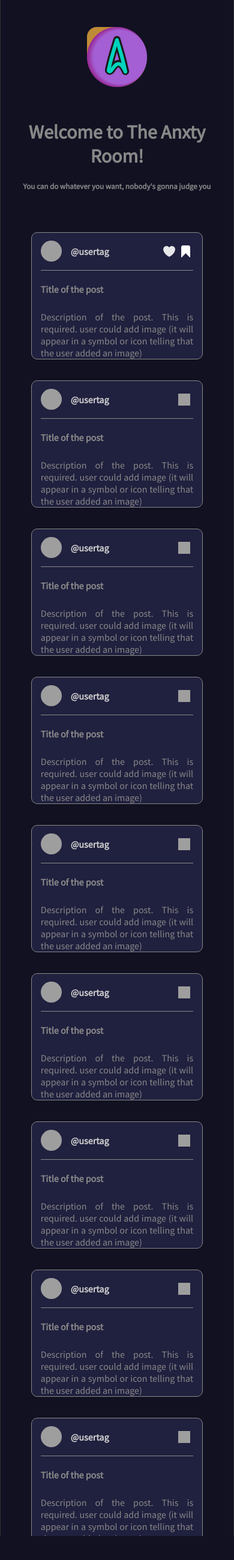
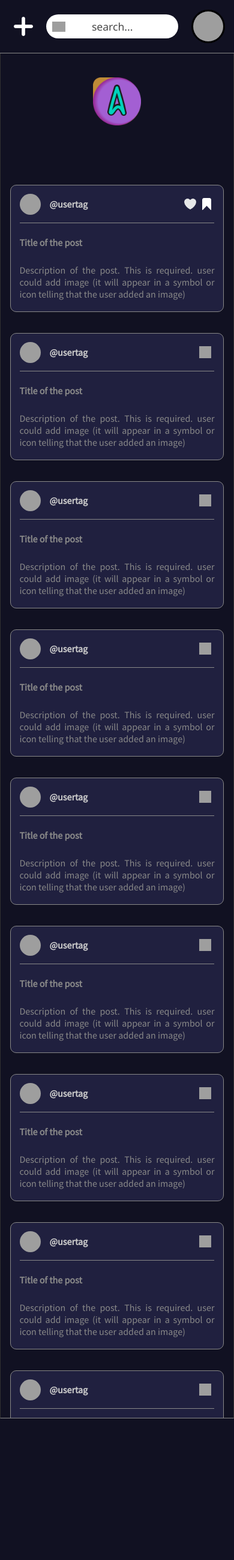
Before and after one commit to patolas01/projects, a PHP site: page /mainPage.html in a window 390 px wide. Shown: the whole page at 60% size. Run offline with PHP 8.4, Linux system fonts and the light colour scheme; grey boxes are pictures that could not be loaded.

Commit message:
mainPage responsive

```diff
--- a/theAnxtyRoom/css/style.css
+++ b/theAnxtyRoom/css/style.css
@@ -4,6 +4,7 @@
             font-family: 'Source Sans Pro', sans-serif !important;
             letter-spacing: small;
             margin: 0;
+            padding: 0;
         }
 
         .container {
@@ -220,7 +221,7 @@
 
         }
 
-        .react img{
+        .react img {
             padding-left: 5px;
             padding-right: 5px;
         }
@@ -229,7 +230,7 @@
             cursor: pointer;
         }
 
-        .reactSave img{
+        .reactSave img {
             width: auto;
             height: auto;
             max-width: 20px;
@@ -278,13 +279,15 @@
             border-bottom: 1px solid #888;
         }
 
-        img.post.UserPic {
+        img.post {
             width: 35px;
             height: 35px;
             border-radius: 50%;
             display: inline;
             margin-right: 15px;
         }
+
+
 
         .userInfo p {
             font-weight: bold;
@@ -331,20 +334,178 @@
             background-color: #555;
         }
 
+        header {
+            display: none;
+        }
+
+        div.backTop {
+            display: none;
+        }
+
+
+
+
+
+
+
+
+
 
 
         /*RESPONSIVE*/
-        @media only screen and (width<700px) {
+        @media only screen and (max-width: 751px) {
+            body {
+                touch-action: manipulation;
+            }
+
             .middle-box {
-                width: 100vw;
+                touch-action: manipulation;
+                margin: 0;
+                padding: 0;
+                width: 100vw !important;
+                height: calc(90svh - 65px);
+                border-bottom: 1px #888888 solid;
             }
 
             .left-box {
+                display: none !important;
+            }
+
+            .right-box {
+                display: none !important;
+            }
+
+
+            article {
+                margin-left: 4%;
+                margin-right: 4%;
+            }
+
+            .middle-box h1,
+            h3 {
                 display: none;
             }
 
-            .right-box {
+            .middle-box img#logo {
+                transform: scale(80%);
+            }
+
+            header {
+                margin: 0;
+                padding: 0;
+                padding-top: 3%;
+                padding-bottom: 3%;
+                display: flex;
+                align-items: center;
+                justify-content: center;
+                position: sticky;
+                width: 100svw;
+                height: 65px;
+                background-color: #112;
+                border-bottom: 1px #888888 solid;
+            }
+
+            header div#profile-r {
+                display: flex;
+                justify-content: center;
+                align-items: center;
+                float: right;
+                height: 100%;
+            }
+
+            header div#addPost-r {
+                display: flex;
+                justify-content: center;
+                align-items: center;
+                height: 100%;
+                float: left;
+                padding-left: 6%;
+
+            }
+
+            header div#searchBar-r {
+                height: 100%;
+                display: flex;
+                justify-content: center;
+                align-items: center;
+                margin-left: auto;
+                margin-right: auto;
+            }
+
+            img.post.profilePic {
+                width: 50px;
+                height: 50px;
+                border: 3px solid black;
+            }
+
+            div.backTop {
+                display: flex;
+                transition-duration: 600ms;
+                opacity: 0;
+                justify-content: center;
+                align-items: center;
+                top: 100px;
+                position: absolute;
+                /*border: 1px solid red;*/
+                height: 50px;
+                width: 100svw;
+            }
+
+            div.backTop img {
+                background-color: #b8b8b8;
+                border-radius: 50%;
+            }
+
+            ::-webkit-scrollbar {
                 display: none;
             }
 
+
+
+            /*searchBar*/
+            input[type=search] {
+                background-size: 10%;
+                background-position: 1%;
+                background-position-x: 10px;
+                background-repeat: no-repeat;
+                background-image: url("https://cdn-icons-png.flaticon.com/512/3917/3917754.png");
+                font-size: 110%;
+                text-align: center;
+                font-family: 'Segoe UI', Tahoma, Geneva, Verdana, sans-serif;
+                border: 0;
+                border-radius: 50px;
+                width: 220px;
+                height: 40px;
+                padding: 10px;
+            }
+
+            input[type=search]:focus {
+                background-image: none;
+            }
+
+
+
+
+
+
+            /* clears the ‘X’ from Internet Explorer */
+            input[type=search]::-ms-clear {
+                display: none;
+                width: 0;
+                height: 0;
+            }
+
+            input[type=search]::-ms-reveal {
+                display: none;
+                width: 0;
+                height: 0;
+            }
+
+            /* clears the ‘X’ from Chrome */
+            input[type="search"]::-webkit-search-decoration,
+            input[type="search"]::-webkit-search-cancel-button,
+            input[type="search"]::-webkit-search-results-button,
+            input[type="search"]::-webkit-search-results-decoration {
+                display: none;
+            }
         }
--- a/theAnxtyRoom/index.html
+++ b/theAnxtyRoom/index.html
@@ -3,6 +3,9 @@
 
 <head>
     <title>TheAnxtyRoom</title>
+    <meta charset="UTF-8">
+    <meta http-equiv="X-UA-Compatible" content="IE=edge">
+    <meta name="viewport" content="width=device-width, initial-scale=1.0">
     <link rel="preconnect" href="https://fonts.googleapis.com">
     <link rel="preconnect" href="https://fonts.gstatic.com" crossorigin>
     <link href="https://fonts.googleapis.com/css2?family=Source+Sans+Pro&display=swap" rel="stylesheet">
--- a/theAnxtyRoom/js/script.js
+++ b/theAnxtyRoom/js/script.js
@@ -9,12 +9,34 @@ function postsGen() {
 //work-in-progress feature
 
 //post like func
-function likePost(id){
-    var postID = document.getElementById("'"+id+"'");
+function likePost(id) {
+    var postID = document.getElementById("'" + id + "'");
     if (document.querySelector(".reactLike img").src == "img/likeRed.png") {
         document.querySelector(".reactLike img").src = "img/likeWhite.png";
     }
-    else{
+    else {
         document.querySelector(".reactLike img").src = "img/likeRed.png";
     }
 }
+
+function topShow() {
+    if (document.querySelector("div .middle-box").scrollTop > 350) {
+        document.querySelector("div.backTop").style.transitionDuration = "600ms";
+        document.querySelector("div.backTop").style.opacity = "1";
+    }
+    if (document.querySelector("div .middle-box").scrollTop < 350) {
+        document.querySelector("div.backTop").style.transitionDuration = "20ms";
+        document.querySelector("div.backTop").style.opacity = "0";
+    }
+
+}
+
+function goTop() {
+    var position =
+        document.querySelector("div .middle-box").scrollTop;
+    if (position) {
+        window.scrollBy(0, -Math.max(1, Math.floor(position / 10)));
+        scrollAnimation = setTimeout("goTop()", 30);
+    } else clearTimeout(scrollAnimation);
+
+}
--- a/theAnxtyRoom/mainPage.html
+++ b/theAnxtyRoom/mainPage.html
@@ -3,6 +3,9 @@
 
 <head>
     <title>TheAnxtyRoom</title>
+    <meta charset="UTF-8">
+    <meta http-equiv="X-UA-Compatible" content="IE=edge">
+    <meta name="viewport" content="width=device-width, initial-scale=1.0">
     <link rel="preconnect" href="https://fonts.googleapis.com">
     <link rel="preconnect" href="https://fonts.gstatic.com" crossorigin>
     <link href="https://fonts.googleapis.com/css2?family=Source+Sans+Pro&display=swap" rel="stylesheet">
@@ -20,21 +23,43 @@
             </a>
         </div>
 
-        <div class="box middle-box">
-            <img src="img/anxtyLogo.png" alt="logo" style="width:100px; padding: 30px">
-            <h1>Welcome to The Anxty Room!</h1>
-            <h3>You can do whatever you want, nobody's gonna judge you</h3>
+        <header>
+            <div id="addPost-r">
+                <img src="img/add.png" alt="addPost">
+            </div>
+            <div id="searchBar-r">
+                <input type="search" name="searchBar" id="searchBar" placeholder="search...">
+            </div>
+            <div id="profile-r">
+                <img class="post profilePic"
+                    src="https://e7.pngegg.com/pngimages/753/432/png-clipart-user-profile-2018-in-sight-user-conference-expo-business-default-business-angle-service-thumbnail.png"
+                    alt="Profile Picture">
+            </div>
+        </header>
+
+        <div class="backTop">
+            <img src="img/topArrow.png" alt="topArrow" onclick="goTop();">
+        </div>
+
+        <div class="box middle-box" onscroll="topShow();">
+            <div id="title">
+                <img id="logo" src="img/anxtyLogo.png" alt="logo" style="width:100px; padding: 30px">
+                <h1>Welcome to The Anxty Room!</h1>
+                <h3>You can do whatever you want, nobody's gonna judge you</h3>
+            </div>
+
             <br>
 
             <!--Post Template-->
             <article class="postArticle" id="112">
-                <div class="userInfo"><img class="post UserPic"
+                <div class="userInfo">
+                    <img class="post UserPic"
                         src="https://e7.pngegg.com/pngimages/753/432/png-clipart-user-profile-2018-in-sight-user-conference-expo-business-default-business-angle-service-thumbnail.png"
                         alt="User Profile Picture">
                     <p>@usertag</p>
                     <div class="react">
                         <div class="reactSave"><img src="img/saveWhite.png" alt="Save Post"></div>
-                        <div class="reactLike" ><img src="img/likeWhite.png" alt="Like Post"></div>
+                        <div class="reactLike"><img src="img/likeWhite.png" alt="Like Post"></div>
 
                     </div>
                 </div>
@@ -43,7 +68,6 @@
                     telling that
                     the user added an image)</p>
             </article>
-
         </div>
 
         <div class="box right-box">
--- a/theAnxtyRoom/newPost.html
+++ b/theAnxtyRoom/newPost.html
@@ -2,6 +2,9 @@
 <html lang="en">
 <head>
     <title>New Post</title>
+    <meta charset="UTF-8">
+    <meta http-equiv="X-UA-Compatible" content="IE=edge">
+    <meta name="viewport" content="width=device-width, initial-scale=1.0">
     <link rel="preconnect" href="https://fonts.googleapis.com">
     <link rel="preconnect" href="https://fonts.gstatic.com" crossorigin>
     <link href="https://fonts.googleapis.com/css2?family=Source+Sans+Pro&display=swap" rel="stylesheet">
--- a/theAnxtyRoom/signup.html
+++ b/theAnxtyRoom/signup.html
@@ -3,6 +3,9 @@
 
 <head>
     <title>Sign-up</title>
+    <meta charset="UTF-8">
+    <meta http-equiv="X-UA-Compatible" content="IE=edge">
+    <meta name="viewport" content="width=device-width, initial-scale=1.0">
     <link rel="preconnect" href="https://fonts.googleapis.com">
     <link rel="preconnect" href="https://fonts.gstatic.com" crossorigin>
     <link href="https://fonts.googleapis.com/css2?family=Source+Sans+Pro&display=swap" rel="stylesheet">
```
Also changed, not shown: cardGame/index.html (deleted, +0 -62 lines), theAnxtyRoom/img/add.png (added), theAnxtyRoom/img/topArrow.png (added), 1 other file.
